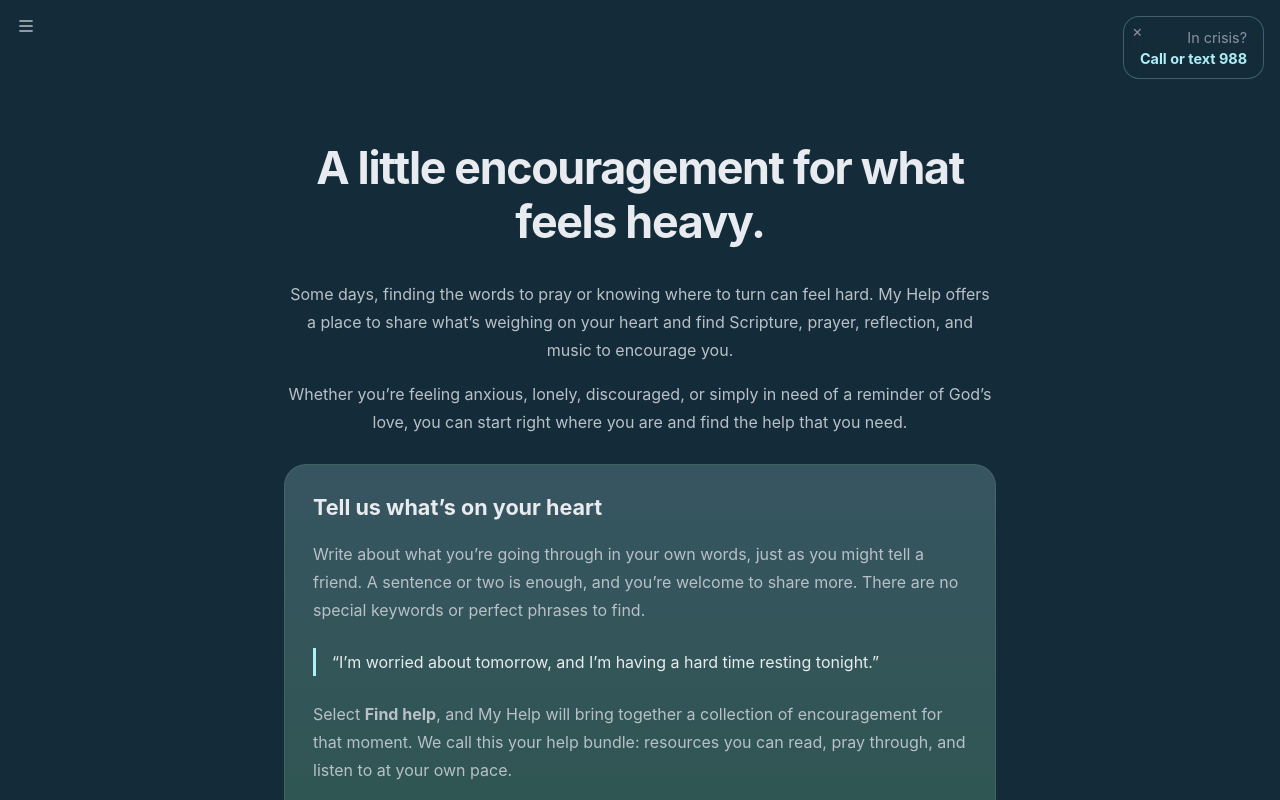
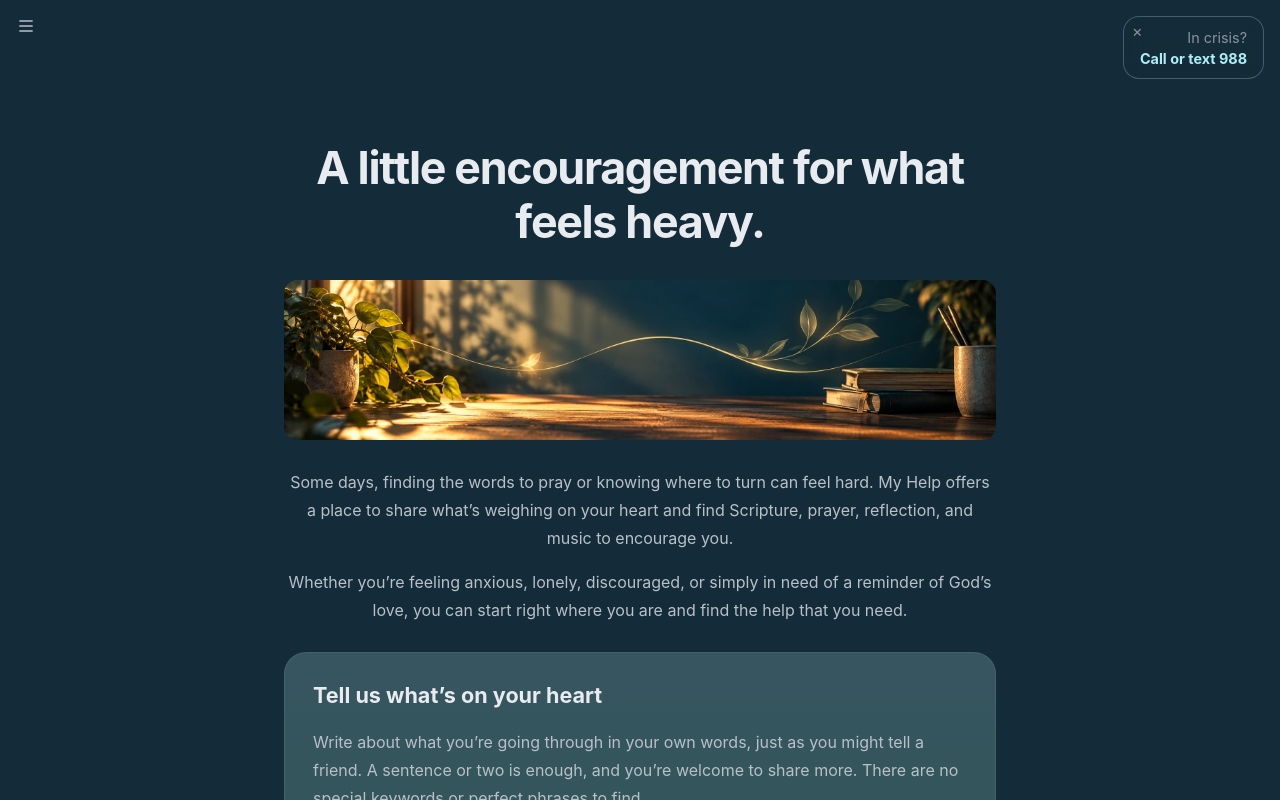
Before and after one commit to Dionne-Stratton/my-help-website, a React (Vite) app: page /about in a window 1280 px wide. Shown: the top 800 px of the page. Built offline with nearby package versions, Linux system fonts and the light colour scheme.

Commit message:
Add second About banner beneath page heading

```diff
--- a/src/components/AboutPage.jsx
+++ b/src/components/AboutPage.jsx
@@ -1,10 +1,12 @@
 import { Link } from "react-router-dom";
+import aboutBanner from "../assets/about-banner.webp";
 
 export default function AboutPage({ onShowCrisisHelp }) {
   return (
     <main className="about-page">
       <header className="about-intro">
         <h1>A little encouragement for what feels heavy.</h1>
+        <img src={aboutBanner} alt="" className="story-banner" width={2032} height={774} />
         <p>Some days, finding the words to pray or knowing where to turn can feel hard. My Help offers a place to share what’s weighing on your heart and find Scripture, prayer, reflection, and music to encourage you.</p>
         <p>Whether you’re feeling anxious, lonely, discouraged, or simply in need of a reminder of God’s love, you can start right where you are and find the help that you need.</p>
       </header>
```
Also changed, not shown: src/assets/about-banner.webp (added).
